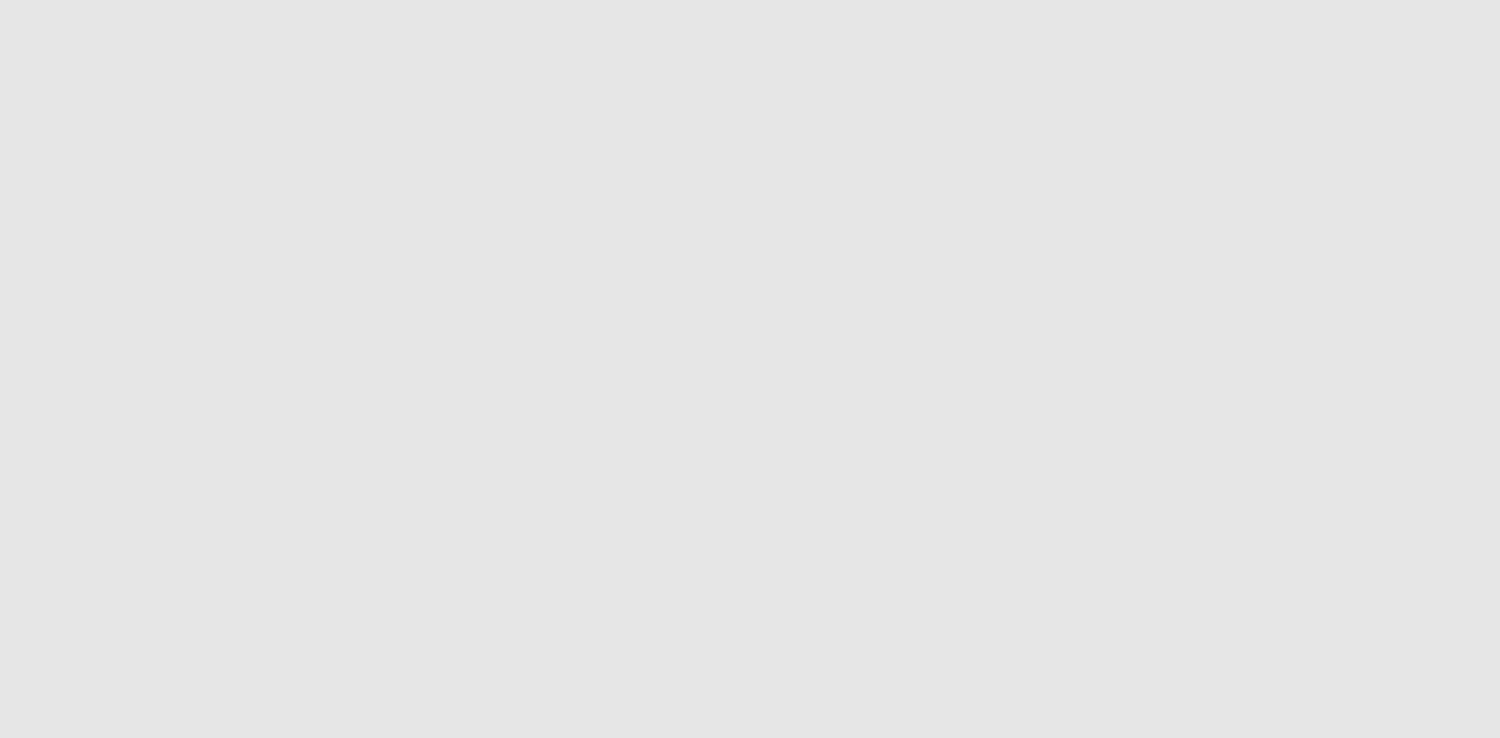
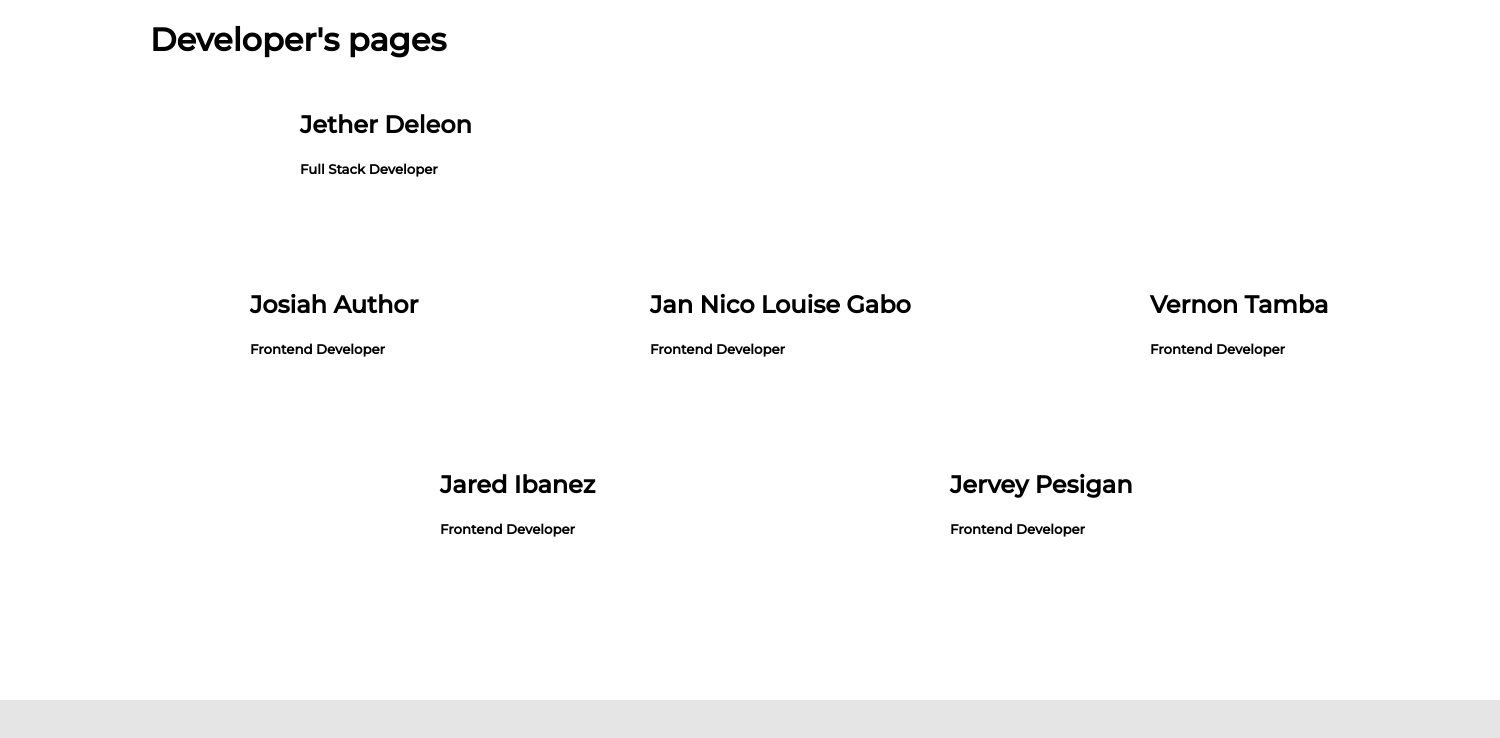
Before and after one commit to Haniel023/EIS-System, a React (Create React App) app in the folder frontend/: page /DevPage in a window 1280 px wide. Shown: the top 738 px of the page, 1500 px wide, since content can reach past the window. Built offline with nearby package versions, Linux system fonts and the light colour scheme.

Commit message:
add dev page

```diff
--- a/frontend/src/Components/DeveloperPage/DeveloperPage.js
+++ b/frontend/src/Components/DeveloperPage/DeveloperPage.js
@@ -2,8 +2,33 @@ import React from 'react'
 
 const DeveloperPage = () => {
     return (
-        <div>
+        <div className="Container1">
+        <h1 id="devPage">Developer's pages</h1>
+        <div className="devFullStack">
 
+            <h2>Jether Deleon</h2>
+            <h5 className= "devPage1">Full Stack Developer</h5>
+        </div>
+        <div className="devFrontEnd">
+            <h2 >Josiah Author</h2>
+            <h5>Frontend Developer</h5>
+        </div>
+        <div className="devFrontEnd1">
+            <h2>Jan Nico Louise Gabo</h2>
+            <h5>Frontend Developer</h5>
+        </div>
+        <div className="devFrontEnd2">
+            <h2>Vernon Tamba</h2>
+            <h5>Frontend Developer</h5>
+        </div>
+        <div className="devFrontEnd3">
+            <h2>Jared Ibanez</h2>
+            <h5>Frontend Developer</h5>
+        </div>
+        <div className="devFrontEnd4">
+            <h2>Jervey Pesigan</h2>
+            <h5>Frontend Developer</h5>
+        </div>
         </div>
     )
 }
--- a/frontend/src/index.css
+++ b/frontend/src/index.css
@@ -683,3 +683,52 @@ body {
   font-size: 2rem;
   margin-top: 1%;
 }
+
+/* ---------------------- Developer Pages -----------------------*/
+#devPage {
+  margin-left: 150px;
+  margin-top: 20px;
+}
+#devPage1 {
+  margin-bottom: 130px;
+}
+.devFullStack {
+  position: absolute;
+  left: 300px;
+  top: 90px;
+}
+.devFrontEnd {
+  position: absolute;
+  left: 250px;
+  top: 270px;
+}
+.devFrontEnd1 {
+  position: absolute;
+  left: 650px;
+  top: 270px;
+}
+.devFrontEnd2 {
+  position: absolute;
+  left: 1150px;
+  top: 270px;
+}
+.devFrontEnd3 {
+  position: absolute;
+  left: 440px;
+  top: 450px;
+}
+.devFrontEnd4 {
+  position: absolute;
+  left: 850px;
+  left: 950px;
+  top: 450px;
+}
+.Container1 {
+  position: absolute;
+  width: 1500px;
+  height: 700px;
+  left: 0px;
+  top: 0px;
+  background: #ffffff;
+
+}
```
